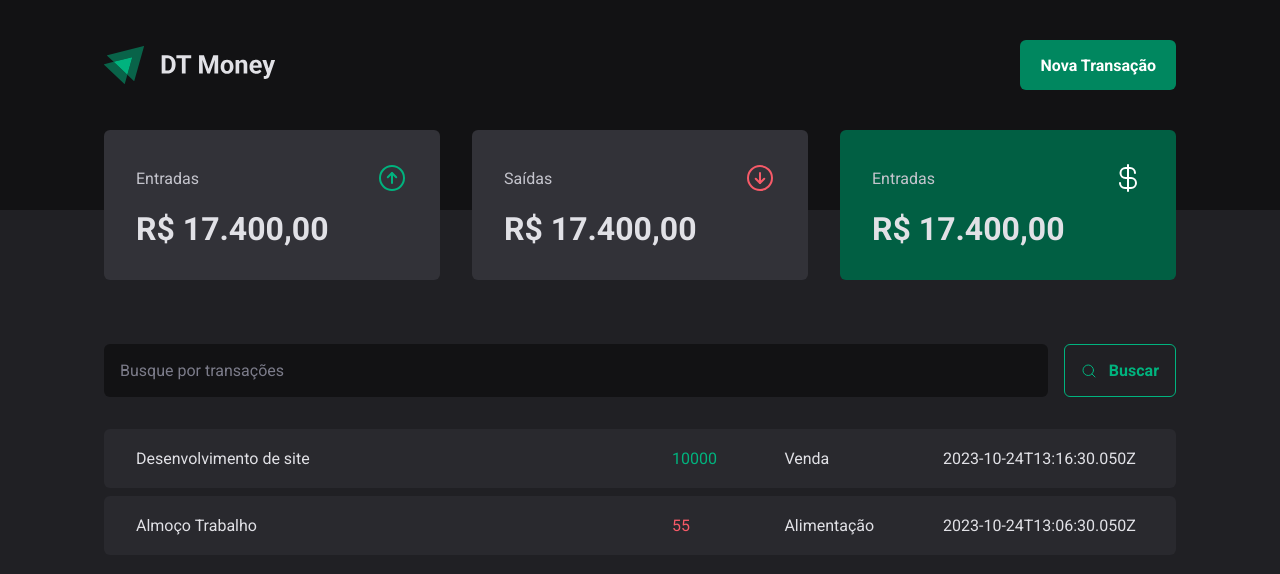
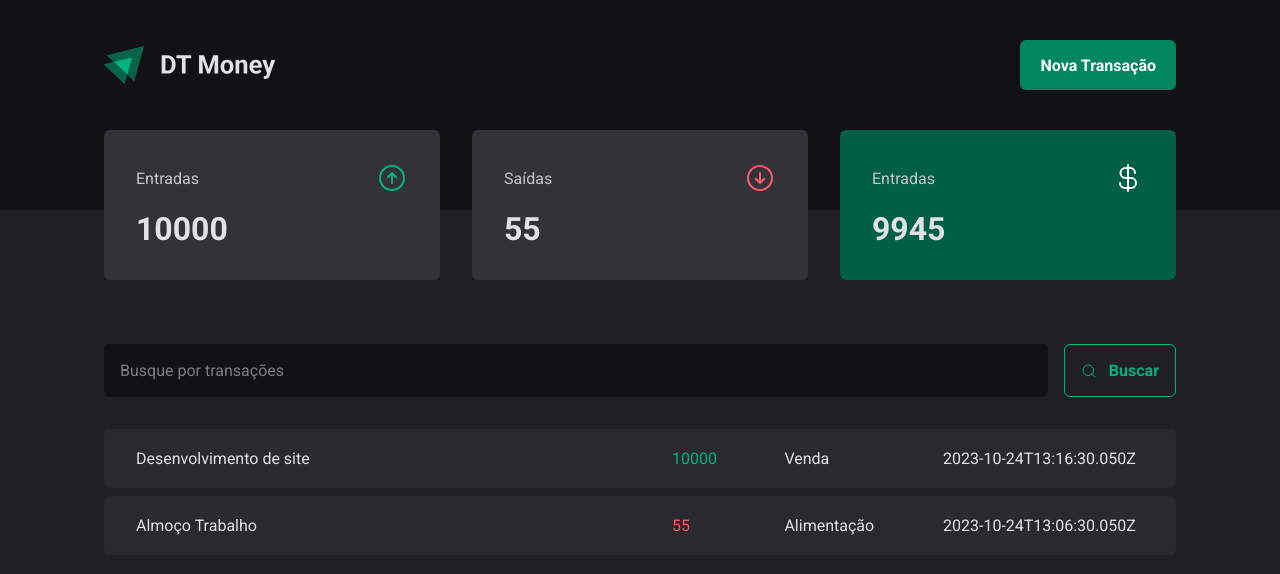
Before and after one commit to EsdrasCFF/dt-money, a React (Vite) app: page / in a window 1280 px wide. Shown: the top 574 px of the page. Built offline with nearby package versions, Linux system fonts and the light colour scheme; data requests are answered from the project's data file.

Commit message:
Feat: Create Count Summary

```diff
--- a/src/components/Summary/index.tsx
+++ b/src/components/Summary/index.tsx
@@ -7,7 +7,23 @@ export function Summary() {
 
   const { transactions } = useContext(TransactionsContext)
 
-  console.log(transactions)
+  const summary = transactions.reduce(
+    (acc, transaction) => {
+      if(transaction.type === "income") {
+        acc.income += transaction.price;
+        acc.total += transaction.price;
+      } else {
+        acc.outcome += transaction.price;
+        acc.total -= transaction.price;
+      }
+
+      return acc;
+    }, {
+      income: 0,
+      outcome: 0,
+      total: 0
+    })
+
   return (
     <SummaryContainer>
       <SummaryCard>
@@ -16,7 +32,7 @@ export function Summary() {
           <ArrowCircleUp size={32} color="#00b37e" />
         </header>
 
-        <strong>R$ 17.400,00</strong>
+        <strong>{ summary.income }</strong>
       </SummaryCard>
 
       <SummaryCard>
@@ -25,7 +41,7 @@ export function Summary() {
           <ArrowCircleDown size={32} color="#f75a68" />
         </header>
 
-        <strong>R$ 17.400,00</strong>
+        <strong>{ summary.outcome }</strong>
       </SummaryCard>
 
       <SummaryCard variant="green" >
@@ -34,7 +50,7 @@ export function Summary() {
           <CurrencyDollar size={32} color="#fff" />
         </header>
 
-        <strong>R$ 17.400,00</strong>
+        <strong>{ summary.total }</strong>
       </SummaryCard>
     </SummaryContainer>
   )
```
